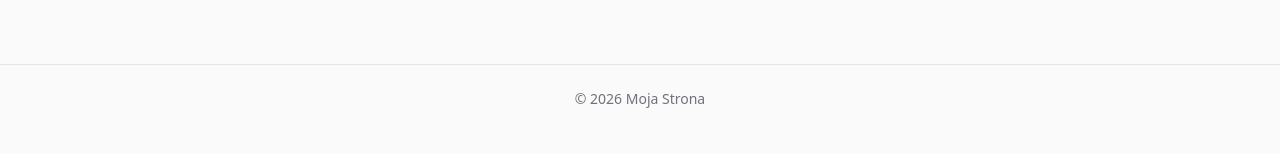
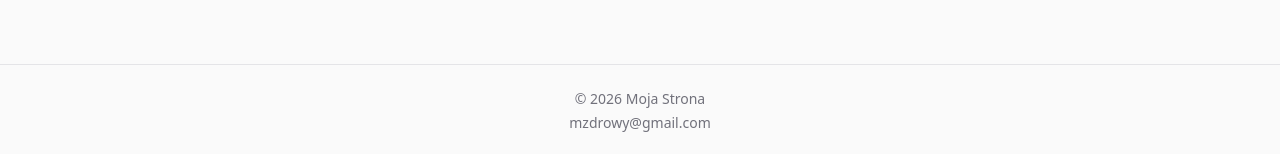
Before and after one commit to MzdrowY/mzdrowy.github.io, a Next.js app: page / in a window 1280 px wide. Shown: the part 740-894 px from the top of the page. Before the commit the page ends 873 px from the top, so only its background shows below. Built offline with nearby package versions, Linux system fonts and the light colour scheme.

Commit message:
Add email to footer

```diff
--- a/src/app/layout.tsx
+++ b/src/app/layout.tsx
@@ -29,7 +29,8 @@ export default function RootLayout({
         <Nav />
         <main className="flex-1">{children}</main>
         <footer className="border-t border-zinc-200 py-6 text-center text-sm text-zinc-500">
-          &copy; {new Date().getFullYear()} Moja Strona
+          <p>&copy; {new Date().getFullYear()} Moja Strona</p>
+          <p className="mt-1">mzdrowy@gmail.com</p>
         </footer>
       </body>
     </html>
```
